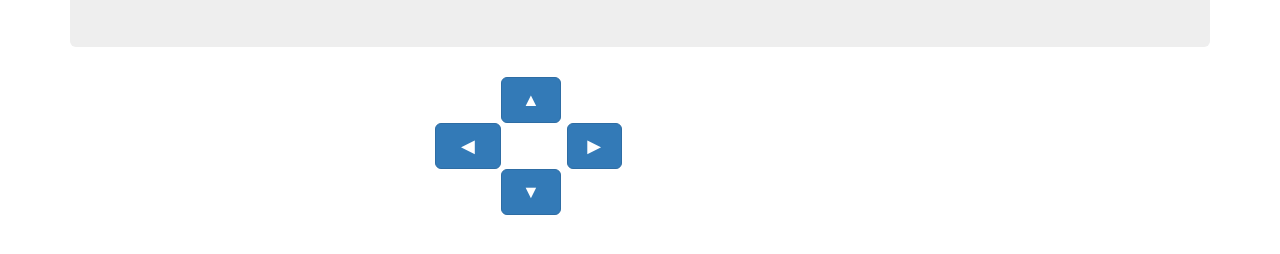
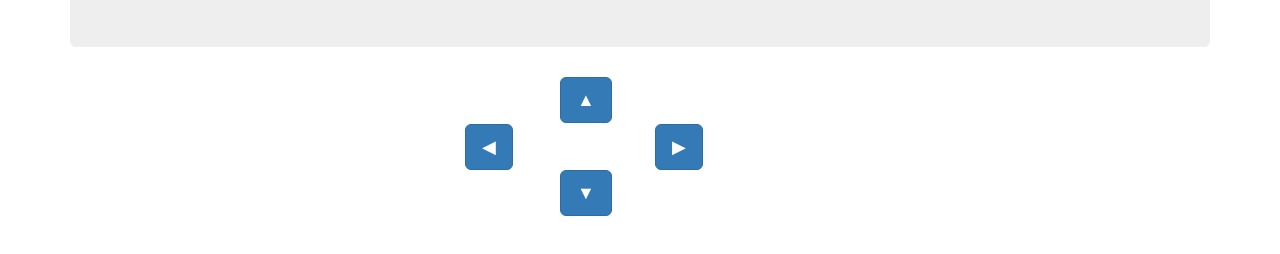
Before and after one commit to sajayantony/PiMobile, a website: page public/index.html in a window 1280 px wide. Shown: the part 168-422 px from the top of the page. Drawn offline with nearby package versions, Linux system fonts and the light colour scheme.

Commit message:
Minor bootstrap corrections.

```diff
--- a/public/index.html
+++ b/public/index.html
@@ -10,18 +10,24 @@
             <h1>Pi Mobile</h1>
             <span id="status"></span>
         </div>
-        <div class="col-md-offset-4">
+        <div class="container-fluid center-block">
             <div class="row">
-                <div class="col-md-offset-1">
-                    <button class="btn btn-primary btn-lg col-md-1" id="btnForward">▲</button></div>
+                <div class="col-xs-4 col-md-5"></div>
+                <div class="col-xs-4  col-md-4">
+                    <button class="btn btn-primary btn-lg" id="btnForward">▲</button></div>
+                <div class="col-xs-4"></div>
             </div>
             <div class="row">
-                <div class="col-offset-0"><button class="btn btn-primary btn-lg col-md-1" id="btnLeft">◀</button></div>
-                <div class="col-md-offset-1"></div>
-                <div class="col-md-offset-2"><button class="btn btn-primary btn-lg col-md-1" id="btnRight">▶</button></div>
+                <div class="col-xs-2 col-md-4"></div>
+                <div class="col-xs-3  col-md-1"><button class="btn btn-primary btn-lg" id="btnLeft">◀</button></div>
+                <div class="col-xs-1  col-md-1"></div>
+                <div class="col-xs-3"><button class="btn btn-primary btn-lg" id="btnRight">▶</button></div>
             </div>
             <div class="row">
-                <div class="col-md-offset-1"><button class="btn btn-primary btn-lg  col-md-1" id="btnBackward">▼</button></div>
+                <div class="col-xs-4  col-md-5"></div>
+                <div class="col-xs-4  col-md-4">
+                    <button class="btn btn-primary btn-lg" id="btnBackward">▼</button></div>
+                <div class="col-xs-4"></div>
             </div>
         </div>
     </div>
```
